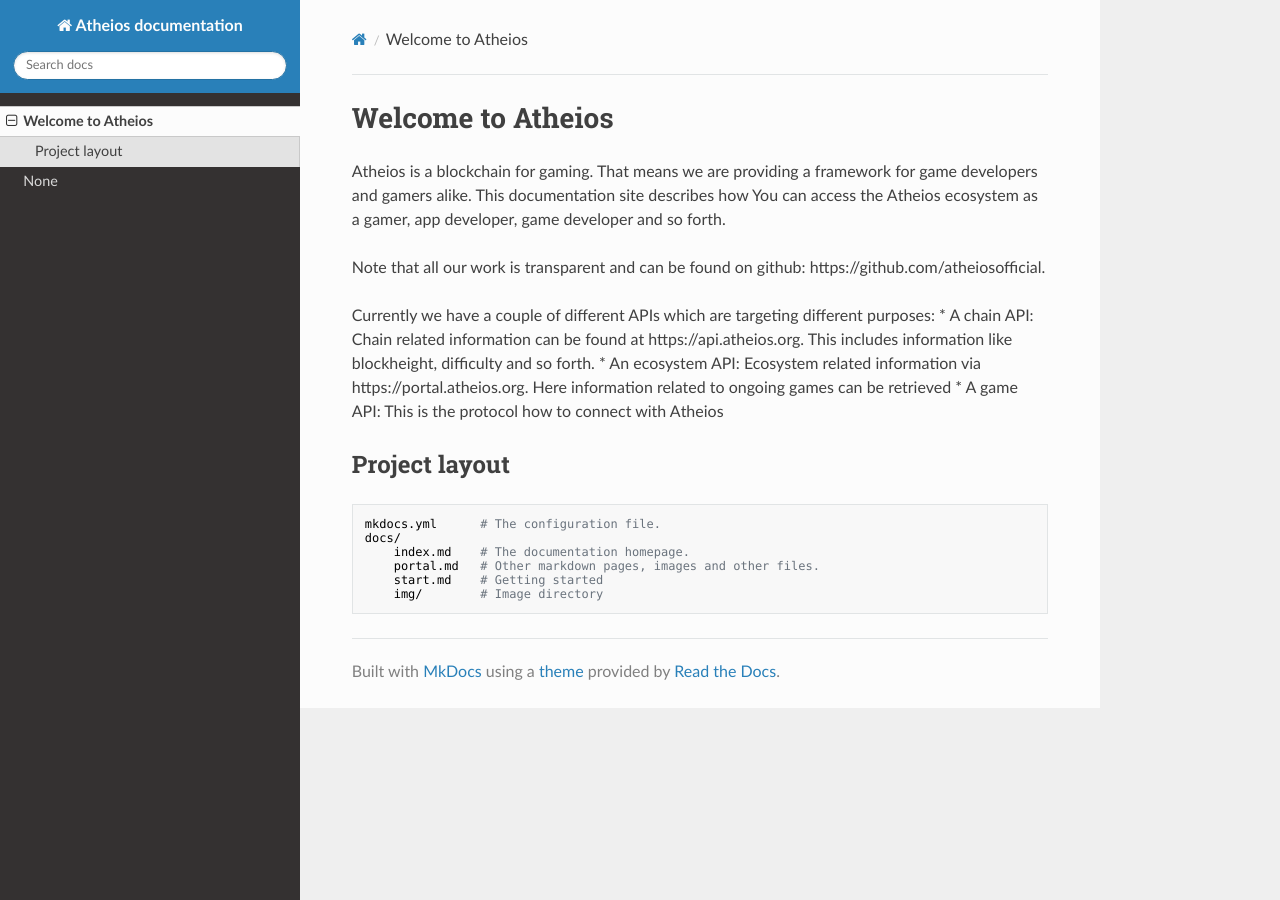
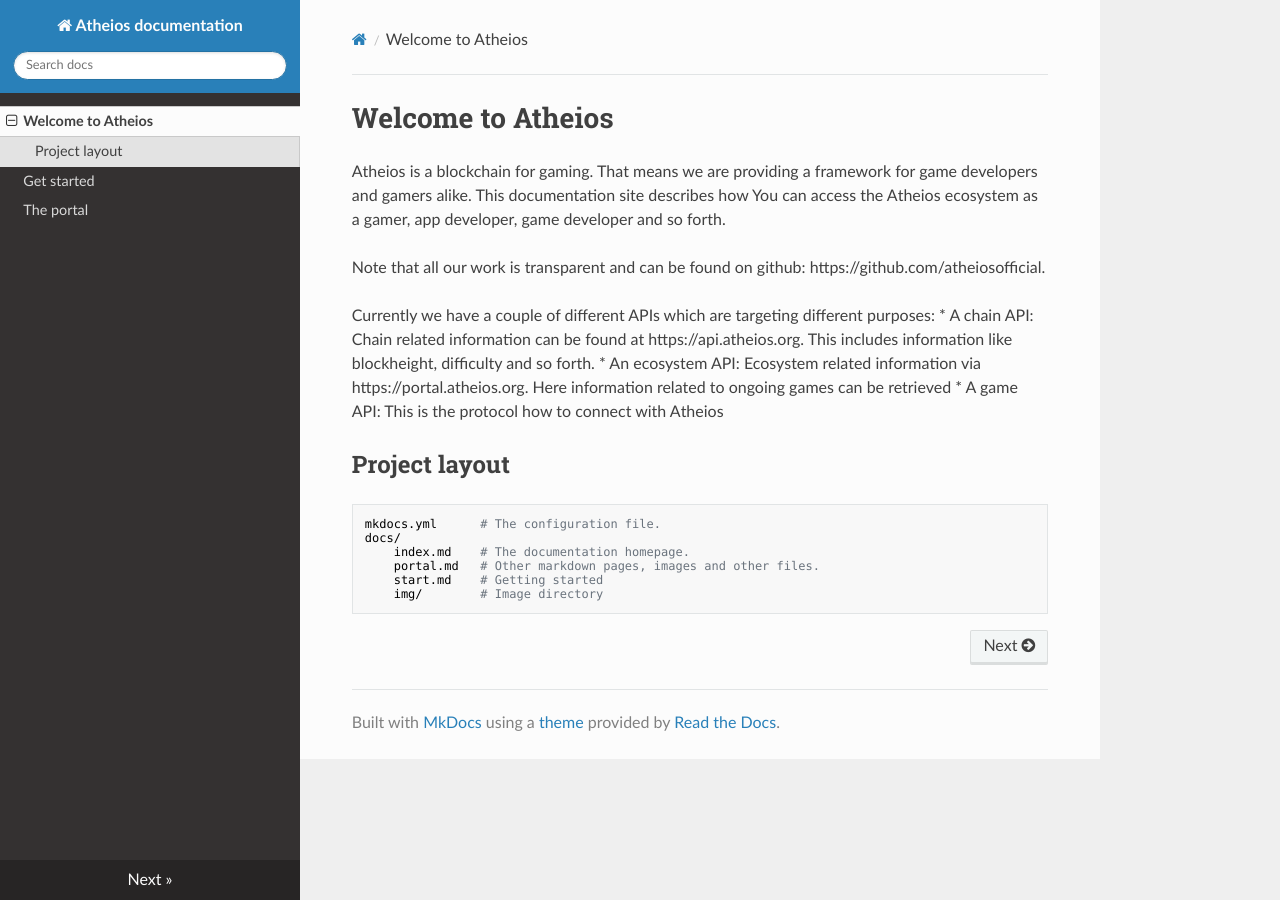
Before and after one commit to athofficial/docs.atheios.org, an MkDocs documentation site: the page built from docs/index.md, in a window 1280 px wide. Built offline with MkDocs 1.6.1, drawn with Linux system fonts in a browser that asks for light colours; nearby versions of some CDN libraries; old or Windows-style settings are respelled for this version of MkDocs; part of the change alters nothing that is shown.

Commit message:
Initial commit

```diff
--- a/mkdocs.yml
+++ b/mkdocs.yml
@@ -1,9 +1,7 @@
 site_name: Atheios documentation
 site_description: Dcoumentation for the Atheios project
 theme: readthedocs
-pages:
-    - ['index.md', 'Index']
-    - ['start.md', 'Get Started']
 nav:
     - 'index.md'
-    - 'about.md'
+    - 'start.md'
+    - 'portal.md'
```
